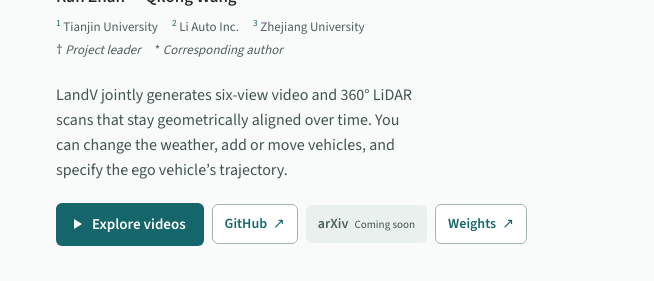
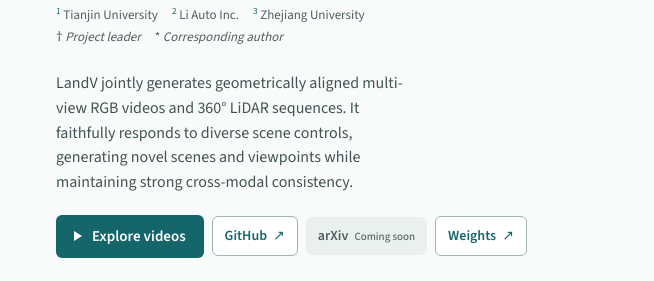
Before and after one commit to landv-wm/landv-wm.github.io, a plain HTML site: page index.html in a window 1280 px wide. Shown: the part 507-788 px from the top of the page, 0-654 px from the left. Drawn offline with Linux system fonts and the light colour scheme.

Commit message:
Update the project page introduction

```diff
--- a/index.html
+++ b/index.html
@@ -41,7 +41,7 @@
         </ul>
         <p class="paper-roles"><span id="project-leader">† <em>Project leader</em></span><span id="corresponding-author">* <em>Corresponding author</em></span></p>
       </div>
-      <p class="hero-summary">LandV jointly generates six-view video and 360° LiDAR scans that stay geometrically aligned over time. You can change the weather, add or move vehicles, and specify the ego vehicle’s trajectory.</p>
+      <p class="hero-summary">LandV jointly generates geometrically aligned multi-view RGB videos and 360° LiDAR sequences. It faithfully responds to diverse scene controls, generating novel scenes and viewpoints while maintaining strong cross-modal consistency.</p>
       <nav class="paper-links" aria-label="Project resources">
         <a class="primary-link" href="#videos"><span class="play-glyph" aria-hidden="true"></span>Explore videos</a>
         <a class="code-link" href="https://github.com/fjscfy/LandV">GitHub <span aria-hidden="true">↗</span></a>
```
